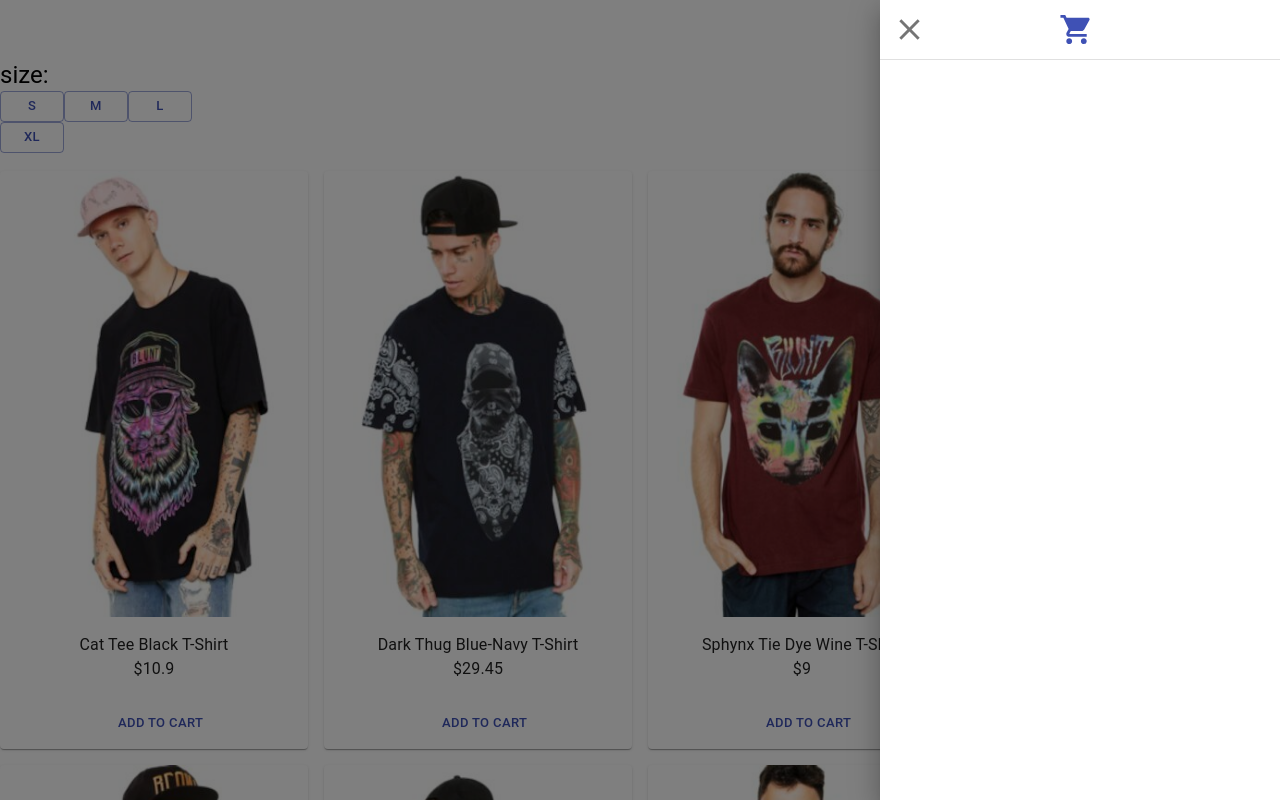
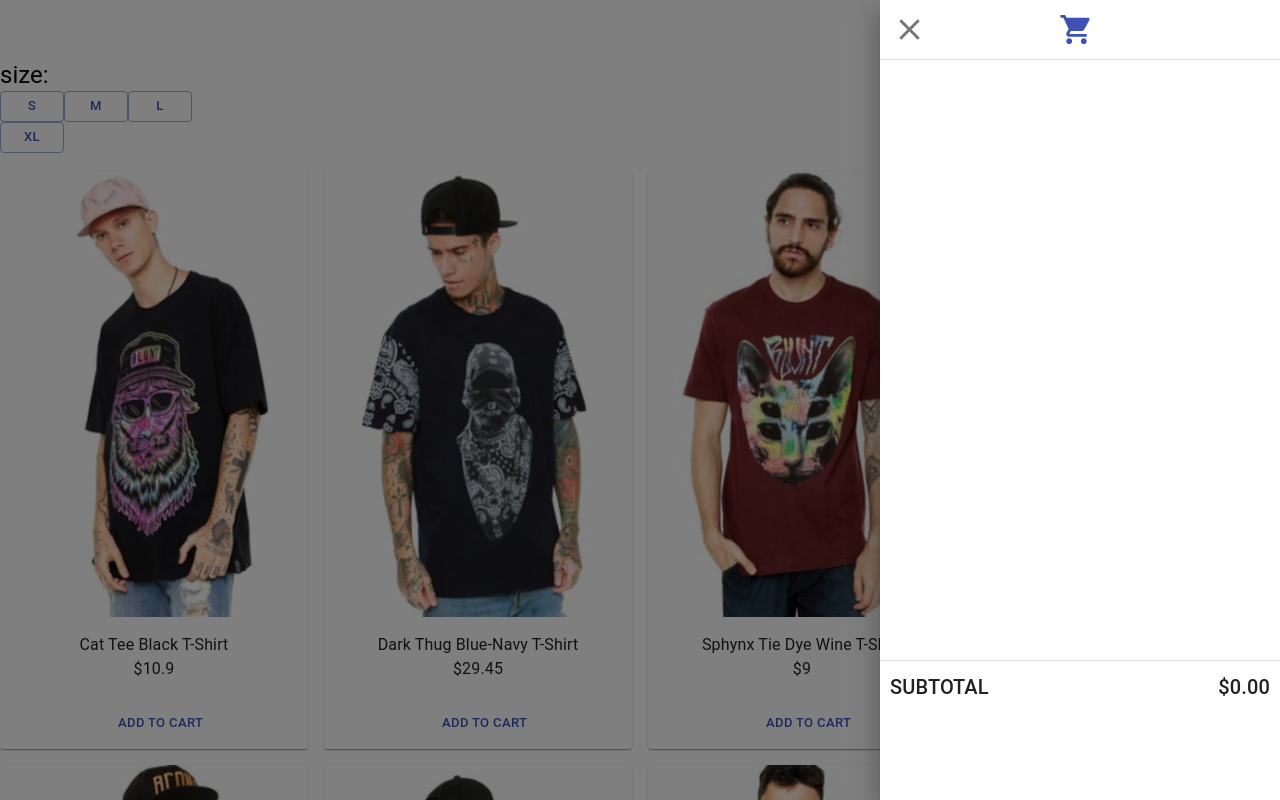
Before and after one commit to Waddddd/shopping-cart, a React (Create React App) app: page / in a window 1280 px wide. Both pictures are taken after a click on the button 1202 px from the left and 29 px from the top of the page. Shown: the top 800 px of the page. Built offline with nearby package versions, Linux system fonts and the light colour scheme.

Commit message:
adding items to cart (improvement)

```diff
--- a/src/Cart.js
+++ b/src/Cart.js
@@ -17,13 +17,17 @@ const useStyles = makeStyles(theme => ({
   list: {
     width: 400,
   },
+  shoppinglist:{
+    height:600
+  },
   card:{
     display: 'flex',
 
   },
   cardcontent:{
     display: 'flex',
-    flexDirection: 'column'
+    flexDirection: 'column',
+    minWidth:200,
   },
   cardmedia:{
     width: 49.5,
@@ -32,8 +36,16 @@ const useStyles = makeStyles(theme => ({
     marginLeft:5,
   },
   iconbutton:{
-    marginLeft:150,
+    marginLeft:85,
     marginTop:-40,
+  },
+  checkout:{
+    display:'flex',
+    flex:'wrap',
+    margin:10,
+  },
+  checkoutprice:{
+    flexGrow:1
   }
 }));
 
@@ -73,6 +85,8 @@ const SideList = ({drawerstate,selection}) => {
     </Grid>
     <Divider/>
     <ShoppingList selection={selection}/>
+    <Divider/>
+    <Checkout selection={selection}/>
     </div>
   );
 };
@@ -80,7 +94,7 @@ const SideList = ({drawerstate,selection}) => {
 const ShoppingList = ({selection}) => {
   const classes = useStyles();
   return(
-    <div>
+    <div className={classes.shoppinglist}>
     {selection.selected.map(item =>
     <Card key={item.sku} className={classes.card}>
     <CardMedia
@@ -97,6 +111,9 @@ const ShoppingList = ({selection}) => {
       {item.style}
     </Typography>
     <Typography variant="caption">
+      {item.currencyFormat}{item.price}
+    </Typography>
+    <Typography variant="caption">
       Quantity: {item.quantity}
     </Typography>
     </CardContent>
@@ -109,4 +126,34 @@ const ShoppingList = ({selection}) => {
   );
 };
 
+const Checkout = ({selection}) => {
+    const classes = useStyles();
+    let total=0.00;
+    if(selection.selected.length<1){
+        return(
+            <div className={classes.checkout}>
+            <Typography variant="h6" className={classes.checkoutprice}>
+            SUBTOTAL
+            </Typography>
+             <Typography variant="h6">
+             $0.00
+            </Typography>
+            </div>
+        )
+    }
+    else{
+        selection.selected.forEach(item=>total+=item.quantity*item.price);
+        return(
+            <div className={classes.checkout}>
+            <Typography variant="h6" className={classes.checkoutprice}>
+            SUBTOTAL
+            </Typography>
+            <Typography variant="h6">
+            ${total}
+            </Typography>
+            </div>
+        )
+    }
+}
+
 export default Cart;
```
